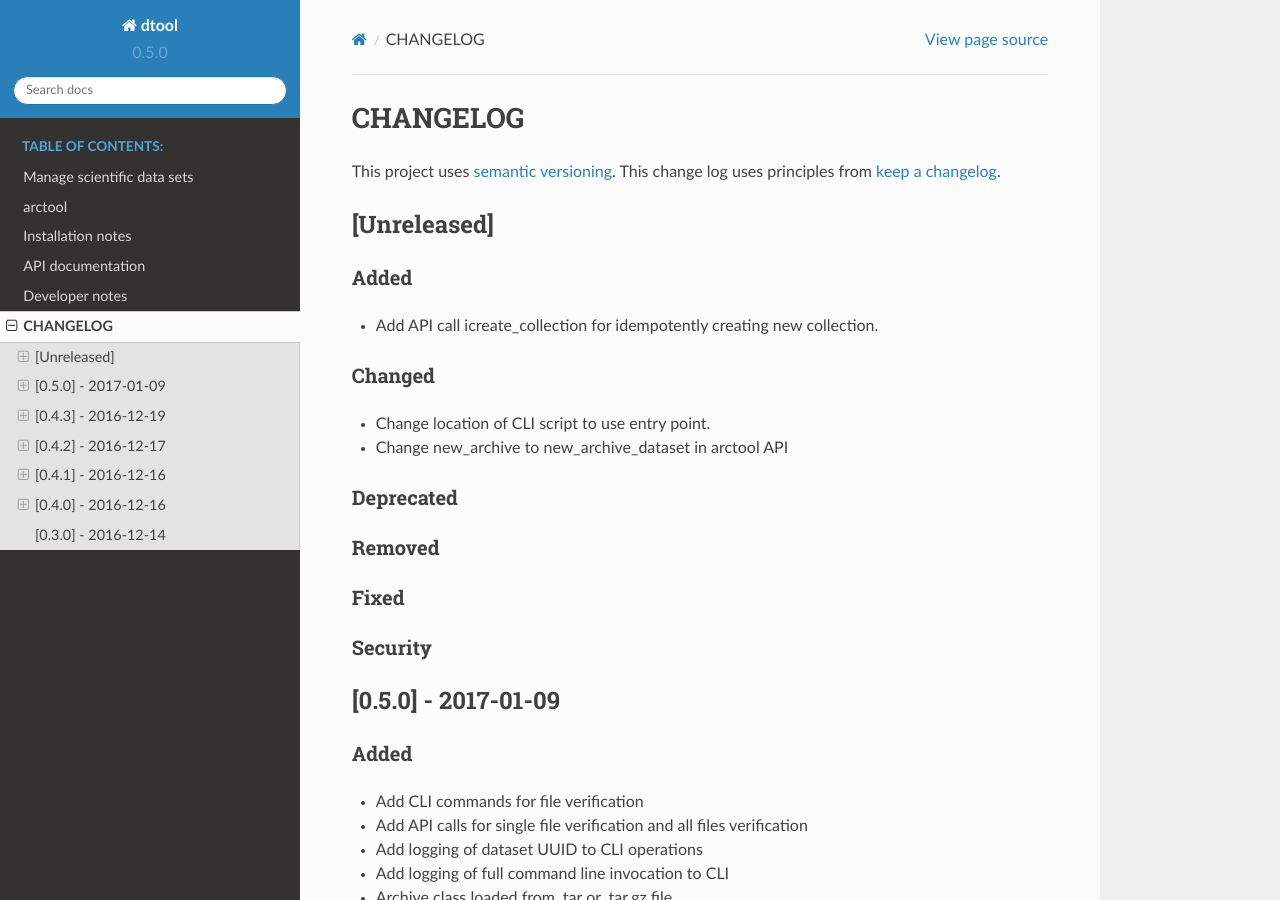
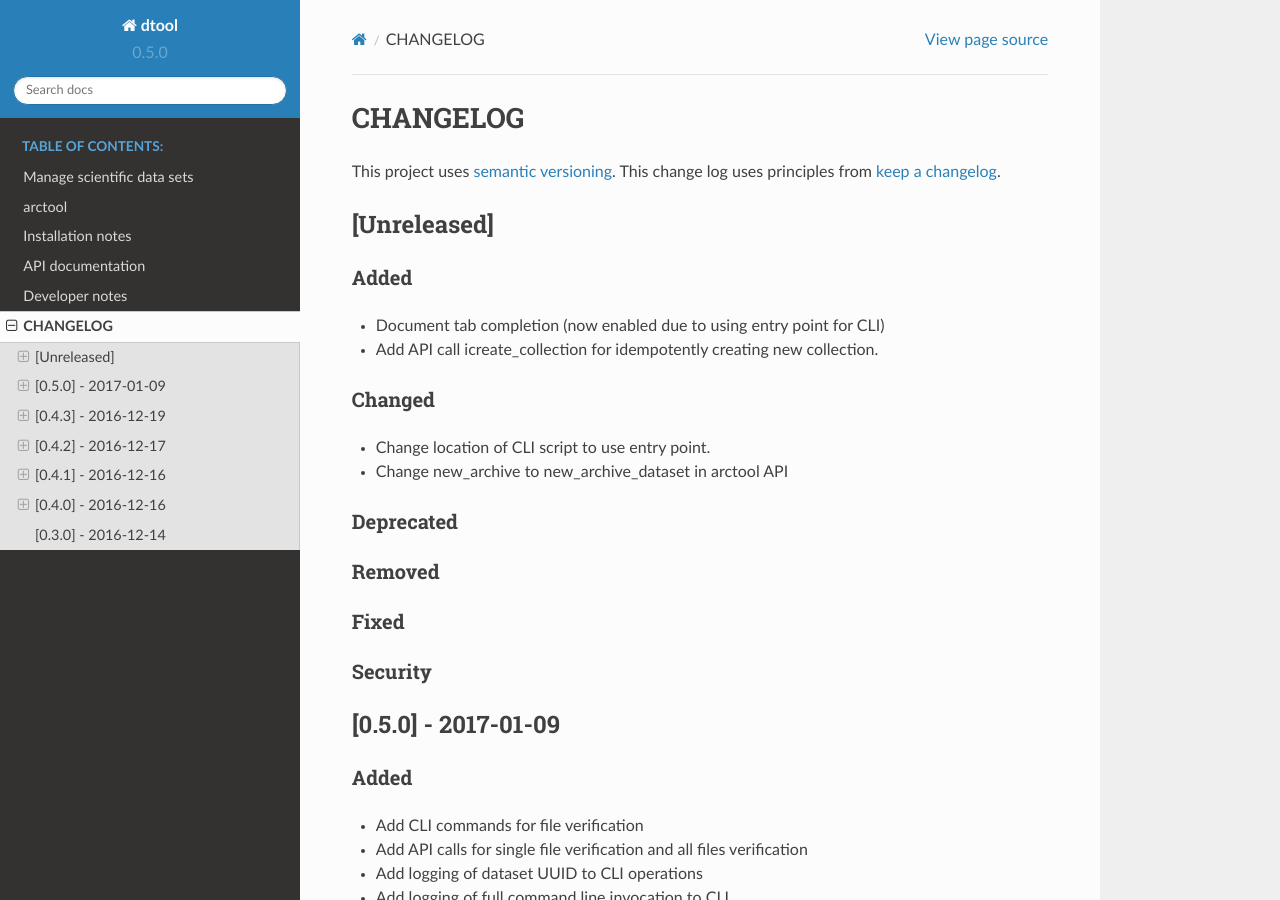
Before and after one commit to JIC-CSB/dtool, a Sphinx documentation site: the page built from docs/source/changelog.rst, in a window 1280 px wide and 900 px high. Built offline with Sphinx 7.4.7 and the Read the Docs theme 2.0.0, drawn with Linux system fonts in a browser that asks for light colours.

Commit message:
Update change log

```diff
--- a/CHANGELOG.rst
+++ b/CHANGELOG.rst
@@ -11,6 +11,7 @@ This change log uses principles from `keep a changelog <http://keepachangelog.co
 Added
 ^^^^^
 
+- Document tab completion (now enabled due to using entry point for CLI)
 - Add API call icreate_collection for idempotently creating new collection.
 
 Changed
--- a/docs/source/arctool.rst
+++ b/docs/source/arctool.rst
@@ -133,6 +133,7 @@ Deleting original data
 
 Now you can delete the original data.
 
+
 Tab completion
 ~~~~~~~~~~~~~~
 
```
